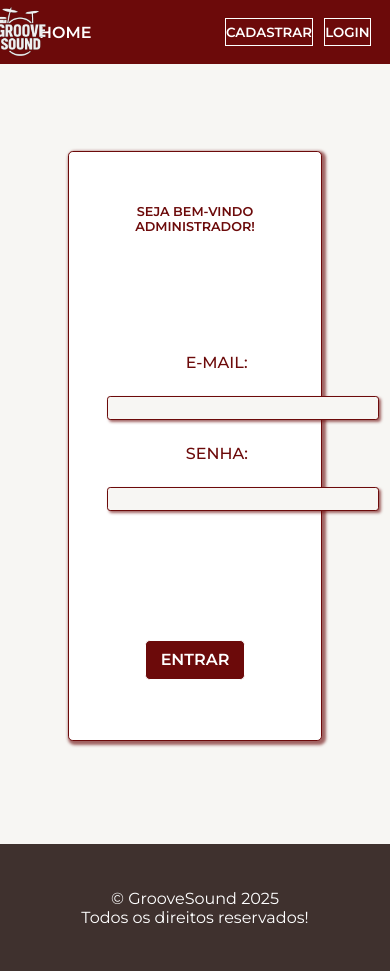
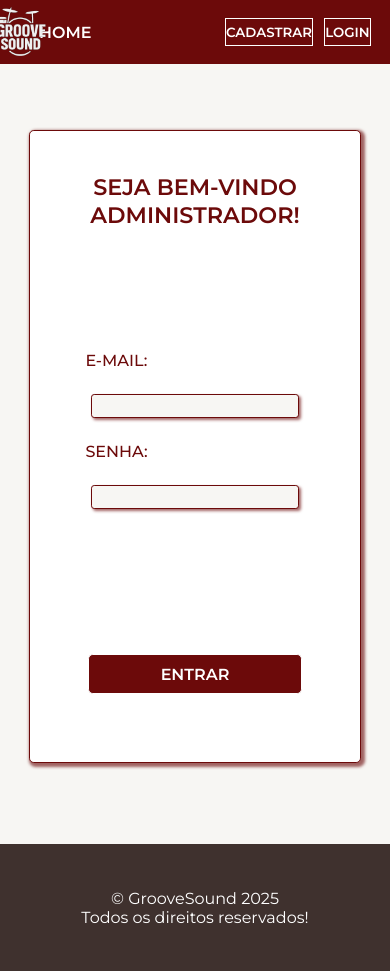
Before and after one commit to coutinho-06/Projeto_Loja_De_Musica_Umc, a PHP site: page /TelaLoginAdm.php in a window 390 px wide. Run offline with PHP 8.4, Linux system fonts and the light colour scheme; some libraries are stand-ins or nearby versions.

Commit message:
Responsividade da tela de Login do ADM Concluida!

```diff
--- a/Sistema/CSS/estiloTelaFormularioLogin.css
+++ b/Sistema/CSS/estiloTelaFormularioLogin.css
@@ -218,7 +218,7 @@ form{
 /* 1600px — tela da Gabriella */
 @media (max-width: 1600px) {
     form {
-        width: 35%;
+        width: 30%;
         height: 70%;
     }
 
@@ -280,8 +280,10 @@ form{
 @media (max-width: 890px) {
     form { width: 65%; }
 
-    span { font-size: 0.5rem;
-    text-align: center;}
+    span {
+        font-size: 0.5rem;
+        text-align: center;
+    }
     button { width: 58%; }
 }
 
--- a/Sistema/CSS/estiloTelaLoginAdm.css
+++ b/Sistema/CSS/estiloTelaLoginAdm.css
@@ -54,183 +54,151 @@ footer{
 
 
 
-
-/* RESPONSIVIDADE */
-
-/* Tela do pc da faculdade */
-@media screen and (max-width: 1920px) and (max-height: 1080px) {
-
-    form{
-
-        height: 65%;
-
-    }
-
-    .caixaTexto{
-        height: 15%;
-
-        h1{
-            font-size: 4rem;
-        }
-        p{
-            font-size: 1rem;
-        }
-    }
+/* ========================================================== */
+/* ==================== RESPONSIVIDADE ====================== */
+/* ========================================================== */
 
 
-    .caixaForm{
+
+
+/* 1920px (monitores grandes) */
+@media screen and (max-width: 1920px) and (max-height: 1080px) {
+    form { height: 65%; }
+
+    .caixaTexto p { font-size: 2rem; }
+
+    .caixaForm {
         height: 52%;
         gap: 1rem;
         margin-top: 1rem;
+    }
 
-        label{
+    .caixaForm label {
         width: 75%;
         font-size: 1.3rem;
     }
-        input{
+
+    .caixaForm input {
         height: 1.8rem;
         width: 19rem;
     }
 
-        span{
+    .caixaForm span {
         margin-top: 2rem;
         font: 550 1.3rem "Montserrat", sans-serif;
     }
+
+    .caixabtn {
+        gap: 0.5rem;
+        height: 28%;
     }
 
-
-    .caixabtn{
-        gap: 0.5rem;
-        height: 28%;
-
-        button{
-
+    .caixabtn button {
         width: 45%;
         height: 3rem;
         font-size: 1.3rem;
     }
-        a{
 
-            font-size: 0.9rem;
-        }
-    }
+    .caixabtn a { font-size: 0.9rem; }
 }
 
+/* 1750px */
+@media (max-width: 1750px) {
+    form { width: 40%; }
 
-/* Tela do pc da Gabriella */
-@media screen and (max-width: 1600px) and (max-height: 900px) {
+    .caixaTexto p { font-size: 2rem; }
+}
 
-    form{
-        width: 40%;
+/* 1600px — tela da Gabriella */
+@media (max-width: 1600px) {
+    form {
+        width: 30%;
         height: 70%;
     }
 
-    .caixaTexto{
-        height: 15%;
+    .caixaTexto p { font-size: 1.8rem; }
 
-        h1{
-            font-size: 3rem;
-        }
-        p{
-            font-size: 0.8rem;
-        }
-    }
-
-    .caixaForm{
+    .caixaForm {
         height: 52%;
         gap: 1rem;
         margin-top: 1rem;
+    }
 
-        label{
+    .caixaForm label {
         width: 65%;
         font-size: 1rem;
     }
-        input{
+
+    .caixaForm input {
         height: 1.5rem;
         width: 17rem;
     }
 
-        span{
+    .caixaForm span {
         margin-top: 2rem;
         font: 550 1rem "Montserrat", sans-serif;
     }
+
+    .caixabtn {
+        gap: 0.5rem;
+        height: 28%;
     }
 
-    .caixabtn{
-        gap: 0.5rem;
-        height: 28%;
-
-        button{
-
+    .caixabtn button {
         width: 40%;
         height: 2.5rem;
         font-size: 1rem;
     }
-        a{
 
-            font-size: 0.7rem;
-        }
+    .caixabtn a { font-size: 0.7rem; }
 }
 
+/* 1360px */
+@media (max-width: 1360px) {
+    form { width: 50%; }
+}
+
+/* 1000px */
+@media (max-width: 1000px) {
+    form { width: 55%; }
+
+    label { width: 70%; }
+    input { width: 17rem; }
+    span { font-size: 1rem; }
+
+    button { width: 50%; }
+}
+
+/* 890px */
+@media (max-width: 890px) {
+    form { width: 65%; }
+
+    .caixaTexto p { font-size: 1.6rem; }
+
+    span {
+        font-size: 0.5rem;
+        text-align: center;
+    }
+    button { width: 58%; }
+}
+
+@media (max-width: 610px) {
+    .caixaForm label { width: 65%; }
+    .caixaForm input { width: 13rem; }
+    .caixabtn button { width: 65%; }
+
+}
+
+/* Telas extremamente pequenas (só por segurança) */
+@media (max-width: 480px) {
+    form {
+        width: 85%;
+        height: 75%;}
+
+    .caixaForm label { width: 95%; }
+
+    .caixaTexto p { font-size: 1.4rem; }
 
 
 
 }
-
-
-@media (max-width: 1750px) {
-
-    form{
-
-        width: 40%;
-
-    }
-
-}
-
-@media (max-width: 1360px){
-
-    form{
-        width: 50%;
-
-    }
-}
-
-@media (max-width: 1000px){
-
-    form{
-        width: 55%;
-
-    }
-    label{
-            width: 70%;
-        }
-        input{
-            width: 17rem;
-        }
-        span{
-            font-size: 1rem
-        }
-
-    button{
-
-        width: 50%;
-    }
-
-}
-
-@media (max-width: 890px){
-
-    form{
-        width: 65%;
-
-    }
-
-    span{
-            font-size: 0.5rem;
-    }
-    button{
-
-        width: 58%;
-    }
-}
```
Lines whose indentation alone changed are shown as unchanged.
